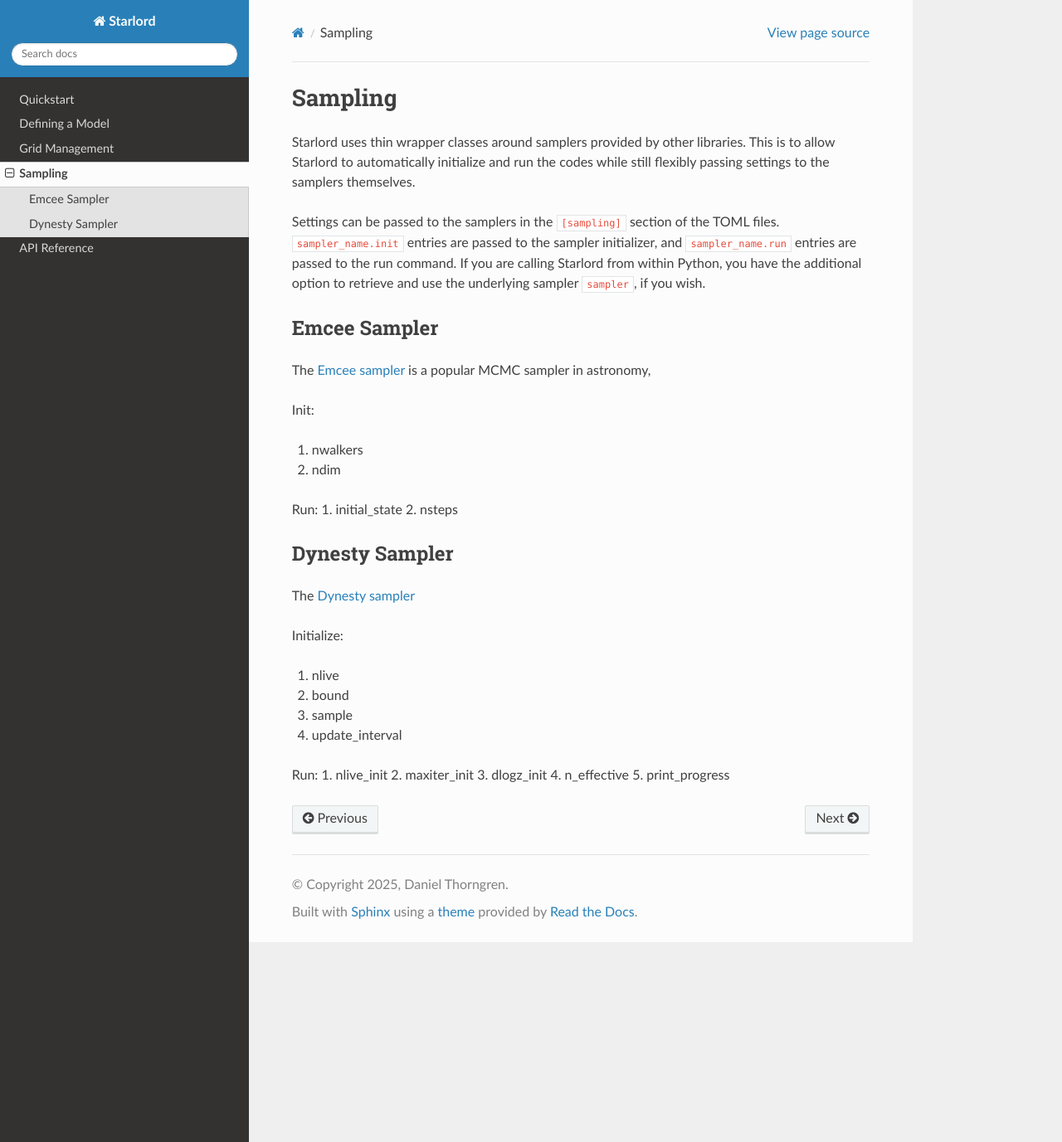
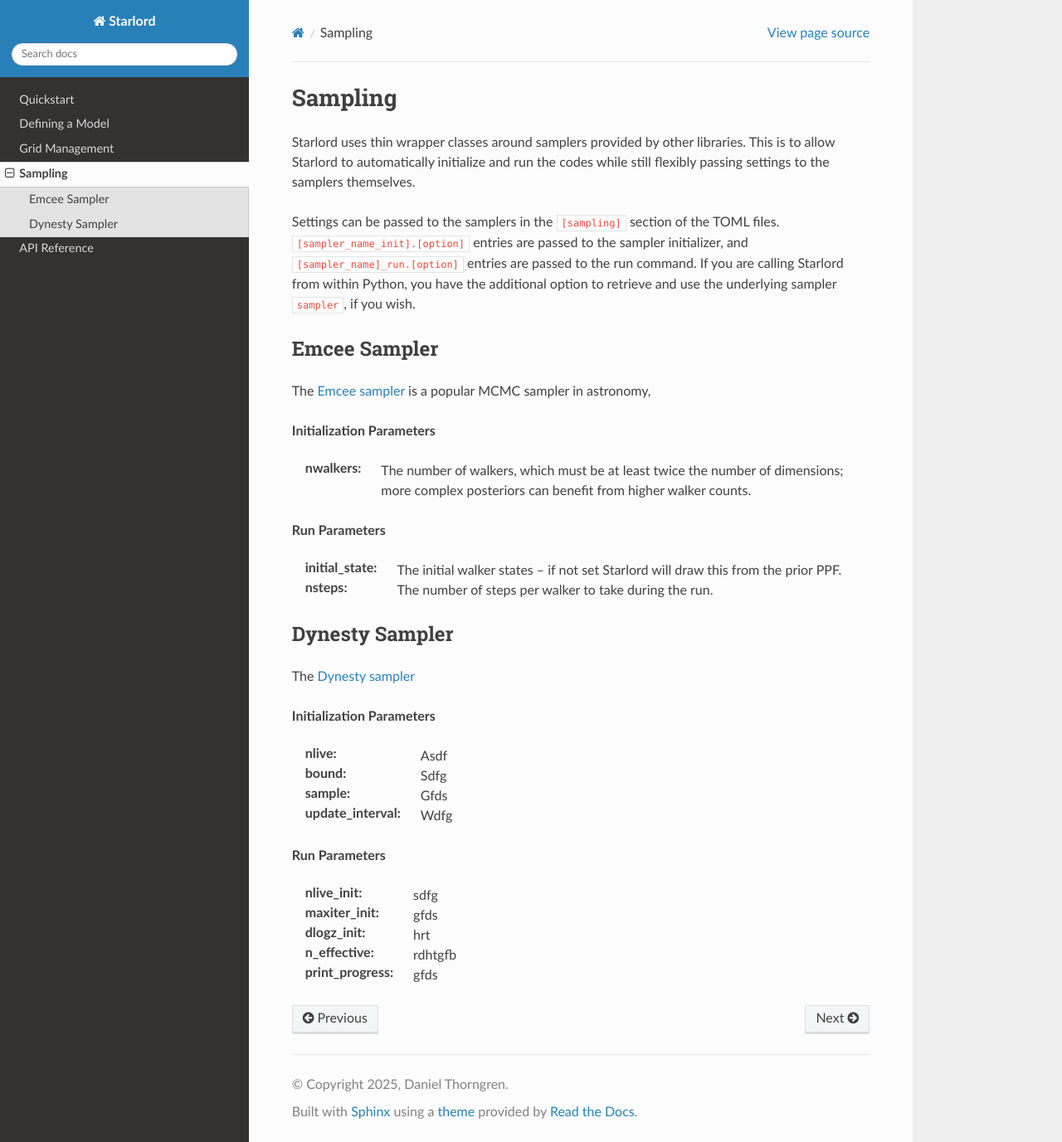
Before and after one commit to dpthorngren/Starlord, a Sphinx documentation site: the page built from docs/sampling.rst, in a window 1280 px wide and 1377 px high. Shown: the whole window at 83% size. Built offline with Sphinx 7.4.7 and the Read the Docs theme 3.1.0, drawn with Linux system fonts in a browser that asks for light colours.

```diff
--- a/docs/models.rst
+++ b/docs/models.rst
@@ -8,6 +8,7 @@
 1. Describe variable and grid system.
 2. Component system and sorting.
 3. Parameter overrides
+4. Move example to its own page, reference from here
 
 .. Notice that we can directly refer to the grid and variable; organizing the grid interpolation and required input parameters are one of the major conveniences offered by Starlord.
 
--- a/docs/sampling.rst
+++ b/docs/sampling.rst
@@ -2,35 +2,39 @@
 ====================
 Starlord uses thin wrapper classes around samplers provided by other libraries.  This is to allow Starlord to automatically initialize and run the codes while still flexibly passing settings to the samplers themselves.
 
-Settings can be passed to the samplers in the ``[sampling]`` section of the TOML files.  ``sampler_name.init`` entries are passed to the sampler initializer, and ``sampler_name.run`` entries are passed to the run command. If you are calling Starlord from within Python, you have the additional option to retrieve and use the underlying sampler ``sampler``, if you wish.
+Settings can be passed to the samplers in the ``[sampling]`` section of the TOML files.  ``[sampler_name_init].[option]`` entries are passed to the sampler initializer, and ``[sampler_name]_run.[option]`` entries are passed to the run command. If you are calling Starlord from within Python, you have the additional option to retrieve and use the underlying sampler ``sampler``, if you wish.
 
 Emcee Sampler
 --------------------
 The `Emcee sampler <https://emcee.readthedocs.io/en/stable/>`_ is a popular MCMC sampler in astronomy,
 
-Init:
+**Initialization Parameters**
 
-1. nwalkers
-2. ndim
+:nwalkers:          The number of walkers, which must be at least twice the
+                    number of dimensions; more complex posteriors can benefit
+                    from higher walker counts.
 
-Run:
-1. initial_state
-2. nsteps
+**Run Parameters**
+
+:initial_state:     The initial walker states -- if not set Starlord will draw
+                    this from the prior PPF.
+:nsteps:            The number of steps per walker to take during the run.
 
 Dynesty Sampler
 --------------------
 The `Dynesty sampler <https://dynesty.readthedocs.io/en/v3.0.0/>`_
 
-Initialize:
+**Initialization Parameters**
 
-1. nlive
-2. bound
-3. sample
-4. update_interval
+:nlive:             Asdf
+:bound:             Sdfg
+:sample:            Gfds
+:update_interval:   Wdfg
 
-Run:
-1. nlive_init
-2. maxiter_init
-3. dlogz_init
-4. n_effective
-5. print_progress
+**Run Parameters**
+
+:nlive_init:        sdfg
+:maxiter_init:      gfds
+:dlogz_init:        hrt
+:n_effective:       rdhtgfb
+:print_progress:    gfds
```
Also changed, not shown: docs/grids.rst (+5 -5 lines), 2 other files.
